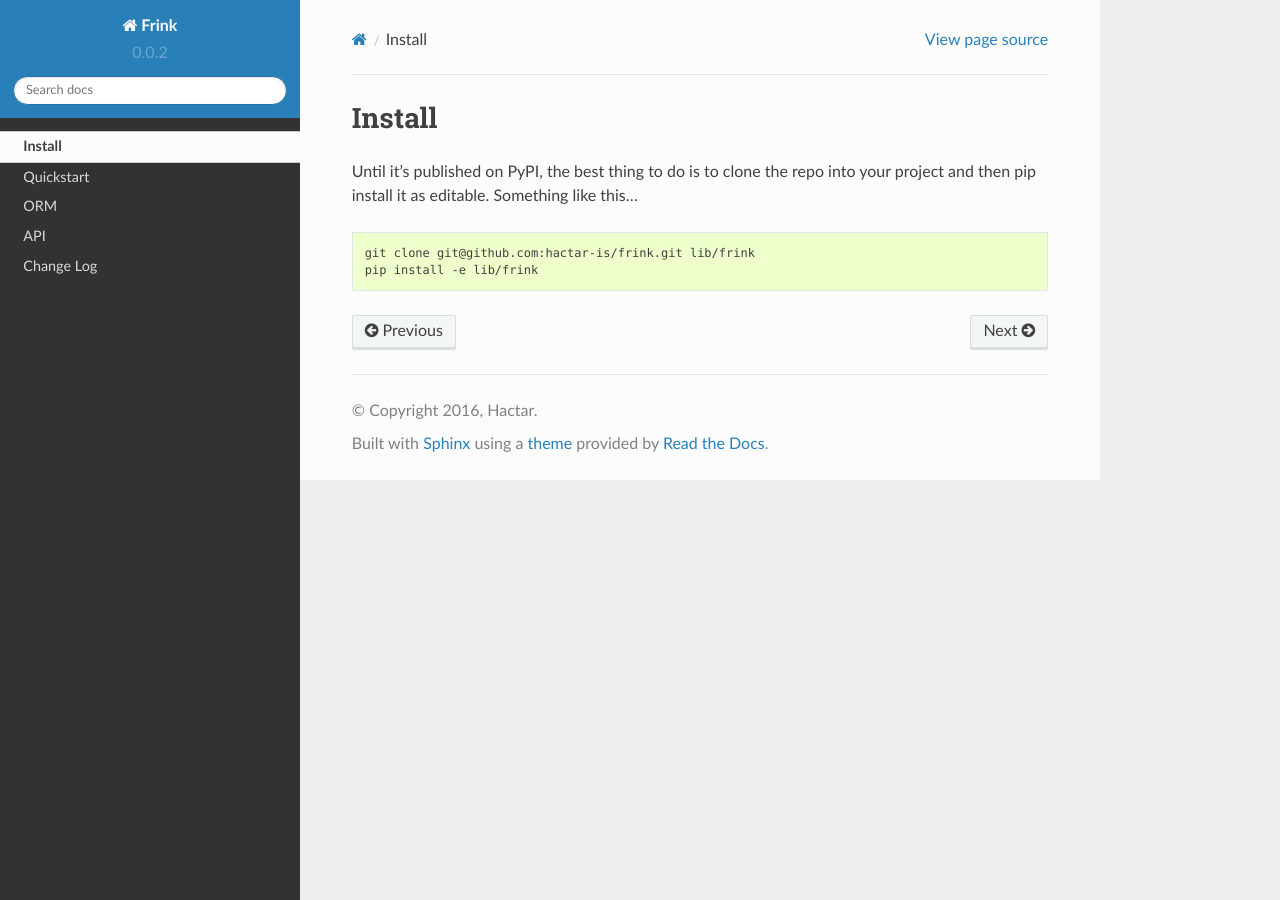
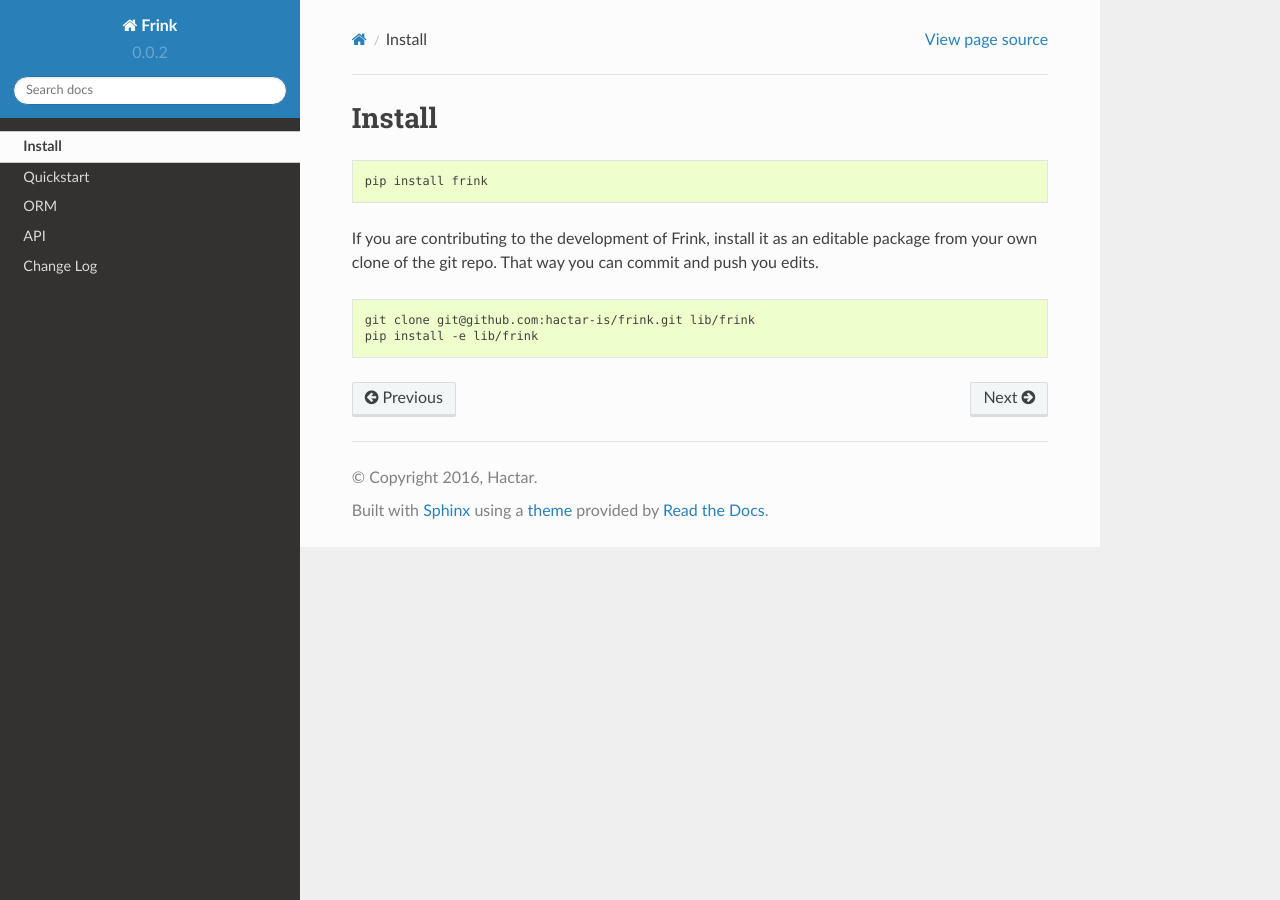
Before and after one commit to hactar-is/frink, a Sphinx documentation site: the page built from docs/source/basics/install.rst, in a window 1280 px wide. Built offline with Sphinx 7.4.7 and the Read the Docs theme 2.0.0, drawn with Linux system fonts in a browser that asks for light colours.

Commit message:
Updated docs.

```diff
--- a/docs/source/basics/install.rst
+++ b/docs/source/basics/install.rst
@@ -1,8 +1,12 @@
 Install
 =======
 
-Until it's published on PyPI, the best thing to do is to clone the repo into your project and then pip install it as editable. Something like this...
+.. code-block:: bash
 
+    pip install frink
+
+
+If you are contributing to the development of Frink, install it as an editable package from your own clone of the git repo. That way you can commit and push you edits.
 
 .. code-block:: bash
 
```
Also changed, not shown: README.md (+1 -1 lines).
